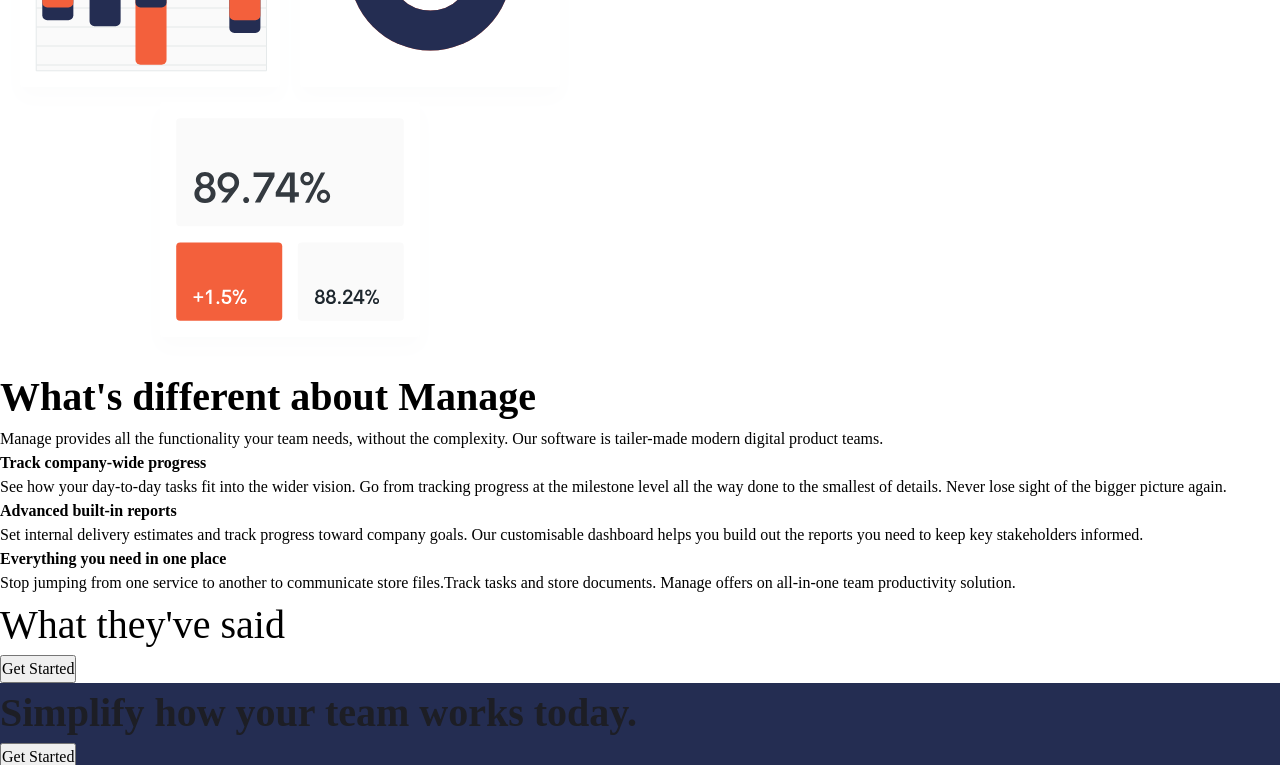
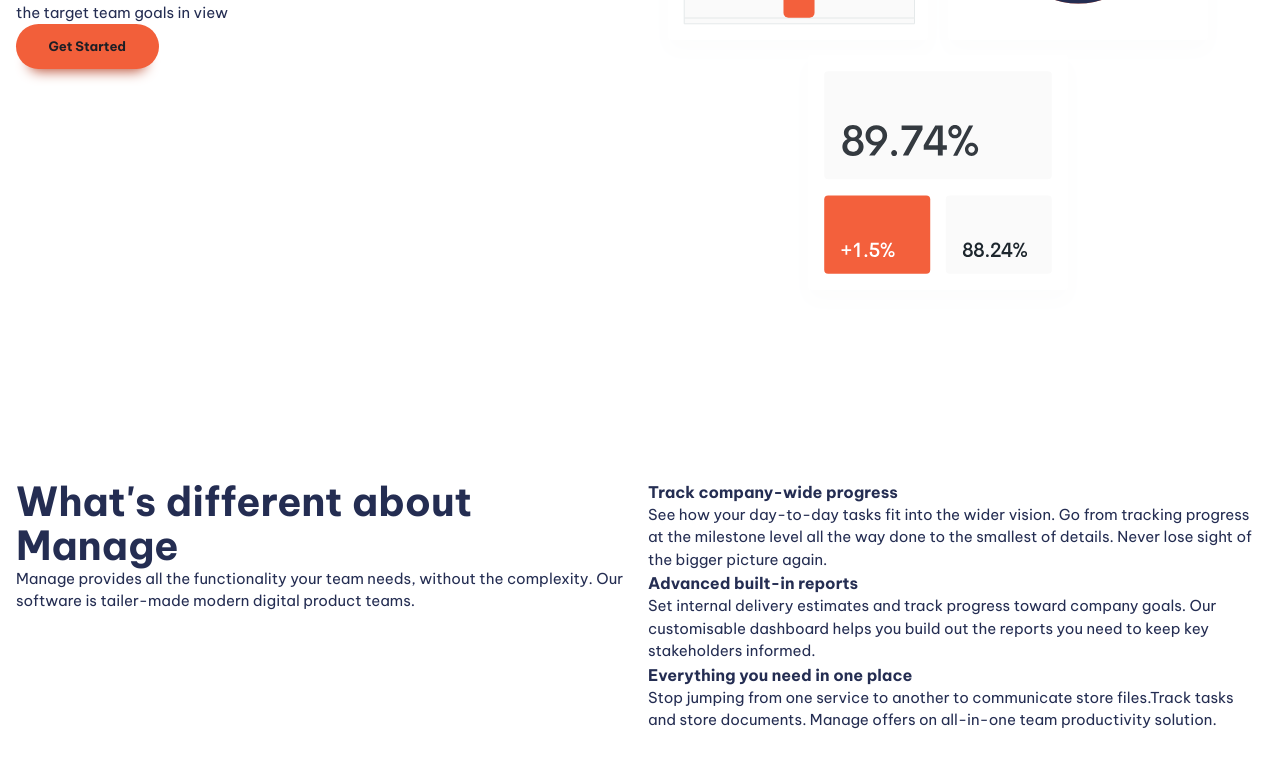
Before and after one commit to BharathmuDev/Simple-landing-page, a website built with Vite: page index.html in a window 1280 px wide. Shown: the part 466-1231 px from the top of the page. Built offline with nearby package versions, Linux system fonts and the light colour scheme.

Commit message:
General Styling

```diff
--- a/index.html
+++ b/index.html
@@ -30,11 +30,11 @@
     </header>
 
     <main>
-      <section>
+      <section class="padding-block-900">
         <div class="container">
           <div class="even-columns">
             <div>
-              <h1 class="fs-primary-heading fw-bold">together to build better products.</h1>
+              <h1 class="fs-primary-heading fw-bold">Bring everyone together to build better products.</h1>
               <p>Manage makes it simple for software teams to plan day-to-day tasks whilekeeping the target team goals in view</p>
               <button class="button">Get Started</button>
             </div>
@@ -45,7 +45,7 @@
         </div>
       </section>
 
-      <section>
+      <section class="padding-block-900">
         <div class="container">
          <div class="even-columns">
           <div>
@@ -69,12 +69,12 @@
         </div>
       </section>
 
-      <section class="corousel">
+      <section class="corousel | padding-block-700" >
         <h2 class="fs-secondary-heading">What they've said</h2>
         <button class="button">Get Started</button>
       </section>
 
-      <section class="bg-primary-400 text-neutral-100">
+      <section class="bg-accent-400 text-neutral-100 padding-block-700">
         <div class="container">
           <div class="even-columns">
             <div><p class="fs-secondary-heading fw-bold">Simplify how your team works today.</p></div>
@@ -84,7 +84,7 @@
       </section>
     </main>
 
-    <footer class="bg-neutral-900 text-neutral-100">
+    <footer class=" padding-block-700 text-neutral-100">
       <div class="container">
         <div class="even-columns">
           <div>
--- a/style.css
+++ b/style.css
@@ -1,5 +1,7 @@
 :root {
+  --clr-accent-500 : hsl(12, 60%, 45%);
   --clr-accent-400: hsl(12, 88%, 59%);
+  --clr-accent-300: hsl(12, 88%, 75%);
   --clr-accent-100: hsl(13, 100%, 96%);
 
   --clr-primary-400: hsl(228, 39%, 23%);
@@ -29,6 +31,16 @@
   --fs-secondary-heading: var(--fs-700);
   --fs-nav: var(--fs-500);
   --fs-button: var(--fs-300);
+
+  --size-100: .25rem;
+  --size-200: .5rem;
+  --size-300: .75rem;
+  --size-400: 1rem;
+  --size-500: 1.5rem;
+  --size-600: 2rem;
+  --size-700: 3rem;
+  --size-800: 4rem;
+  --size-900: 5rem;
 }
 
 @media (min-width: 50em) {
@@ -154,9 +166,11 @@
 
 .fs-primary-heading {
   font-size: var(--fs-primary-heading);
+  line-height: 1.1;
 }
 .fs-secondary-heading {
   font-size: var(--fs-secondary-heading);
+  line-height: 1.1;
 }
 
 .fs-300 {
@@ -171,3 +185,66 @@
 .fs-600 {
   font-size: var(--fs-600);
 }
+
+.padding-block-900 {
+  padding-block: var(--size-900);
+}
+.padding-block-700 {
+  padding-block: var(--size-700);
+}
+
+
+.container {
+  --max-width: 11110px;
+  --padding: 1rem;
+
+  width: min(var(--max-width), 100% - (var(--padding)  * 2));
+  margin-inline: auto;
+}
+
+.even-columns {
+  display: grid;
+  gap: 1rem;
+}
+
+@media (min-width: 50em) {
+  .even-columns {
+    grid-auto-flow: column;
+    grid-auto-columns: 1fr;
+  }
+}
+
+body {
+  font-size: var(--fs-body);
+  font-family: var(--ff-body);
+  color: var(--clr-primary-400);
+}
+
+.button {
+  cursor: pointer;
+  text-decoration: none;
+  border: 0;
+  border-radius: 100vmax;
+  padding: 1.2em 2.5em;
+  font-weight: var(--fw-bold);
+  font-size: var(--fs-button);
+  line-height: 1;
+  color: var(--clr-neutral-100);
+  background-color: var(--clr-accent-400);
+  box-shadow: 0 1.125em 1em -1em var(--clr-accent-500);
+}
+
+.button[data-type="inverted"] {
+  background-color: var(--clr-accent-100);
+  color: var(--clr-accent-400);
+}
+
+.button:hover,
+button:focus-visible {
+  background-color: var(--clr-accent-300);
+}
+
+.button[data-type="inverted"]:hover,button:focus-visible {
+  background-color: var(--clr-accent-100);
+  color: var(--clr-accent-300);
+}
```
